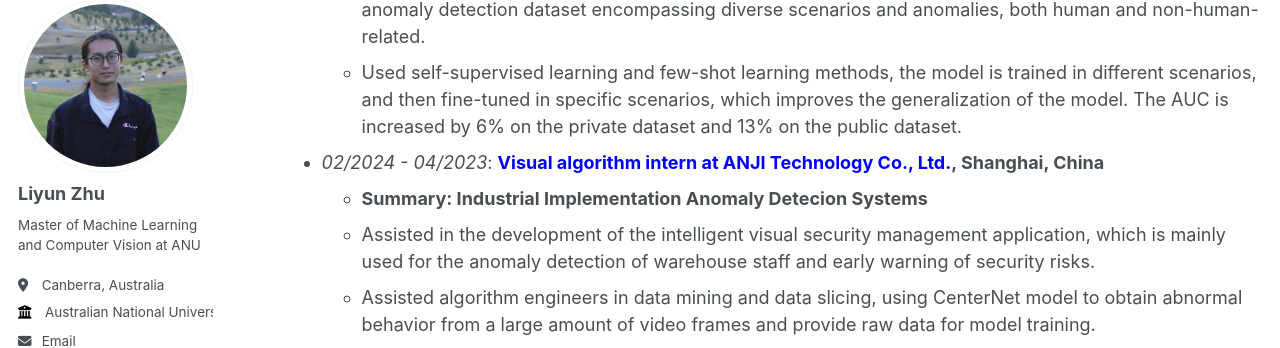
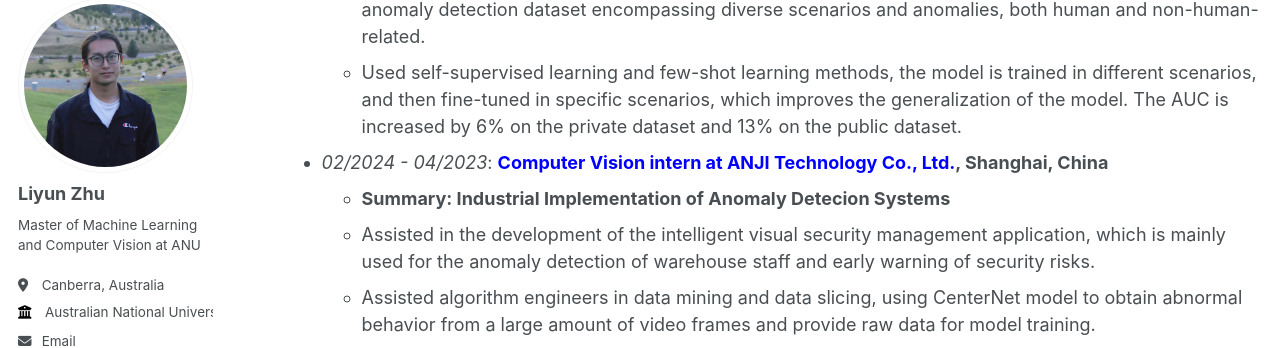
Before and after one commit to Tom-roujiang/liyun_zhu, a Jekyll site: the page built from _pages/experience.md, in a window 1280 px wide and 900 px high, scrolled down 543 px. Shown: the part 108-456 px from the top of the window. Built offline with Jekyll 4.4.1, drawn with Linux system fonts in a browser that asks for light colours.

Commit message:
update some news

```diff
--- a/_config.yml
+++ b/_config.yml
@@ -58,7 +58,7 @@ author:
   keybase          : # Username
   instagram        : # Username
   lastfm           : # Username
-  linkedin         : "liyun-zhu-b8755328b"
+  linkedin         : "liyun-zhu-b8755328b/"
   mastodon         : # URL
   medium           : # URL
   pinterest        : # Username
--- a/_pages/experience.md
+++ b/_pages/experience.md
@@ -29,8 +29,8 @@ a:hover, a:active {
     - Used self-supervised learning and few-shot learning methods, the model is trained in different scenarios, and then fine-tuned in specific scenarios, which improves the generalization of the model. The AUC is increased by 6% on the private dataset and 13% on the public dataset.
 
 
-  - *02/2024 - 04/2023*: **<span style="color: blue;">Visual algorithm intern at ANJI Technology Co., Ltd.</span>, Shanghai, China**
-    - **Summary: Industrial Implementation Anomaly Detecion Systems**
+  - *02/2024 - 04/2023*: **<span style="color: blue;">Computer Vision intern at ANJI Technology Co., Ltd.</span>, Shanghai, China**
+    - **Summary: Industrial Implementation of Anomaly Detecion Systems**
     - Assisted in the development of the intelligent visual security management application, which is mainly used for the anomaly detection of warehouse staff and early warning of security risks.
     - Assisted algorithm engineers in data mining and data slicing, using CenterNet model to obtain abnormal behavior from a large amount of video frames and provide raw data for model training.
     - Independently developed a visual system for detecting the fuses on automobile parts by using OpenCV, to identify whether the fuses at each specific position are installed in place on the image captured by industrial camera.
```
Also changed, not shown: _pages/about.md (+4 -0 lines), _pages/contact.md (+1 -1 lines), 1 other file.
